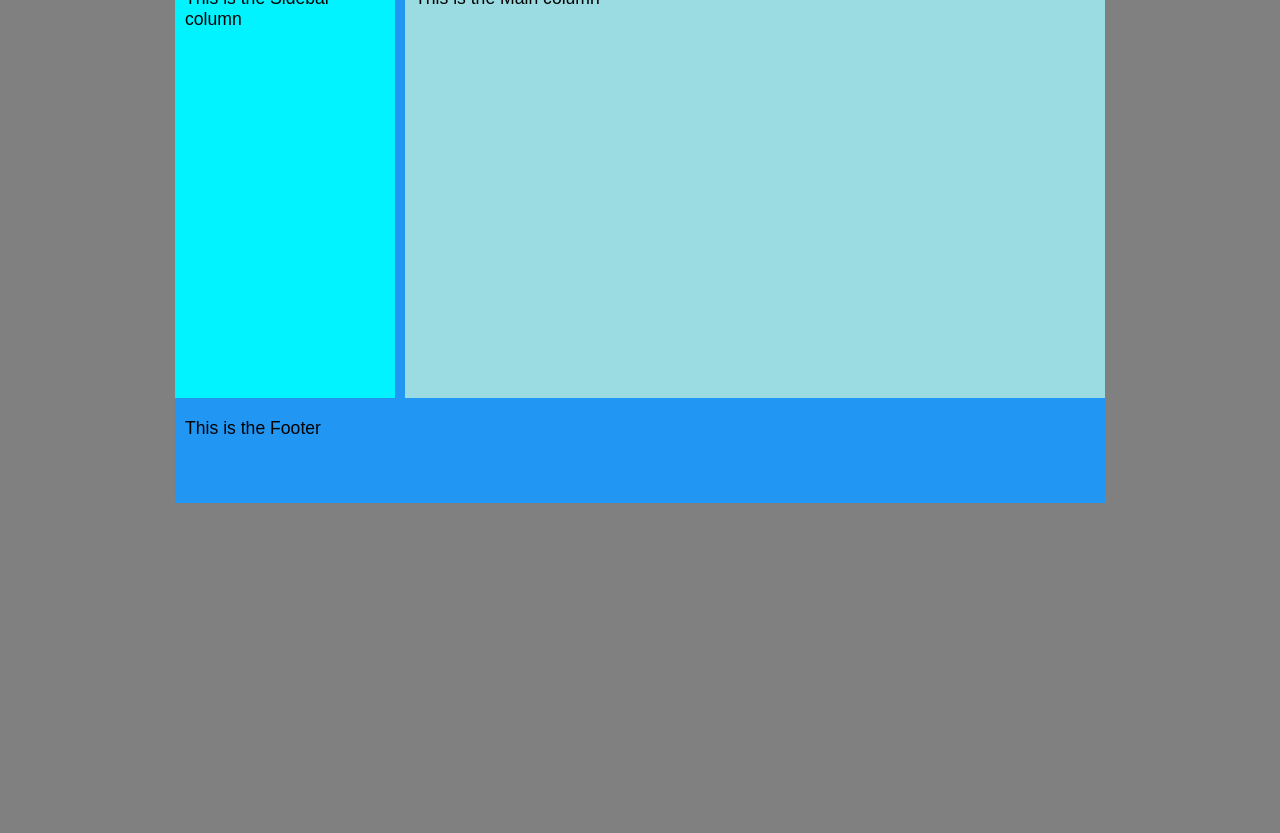
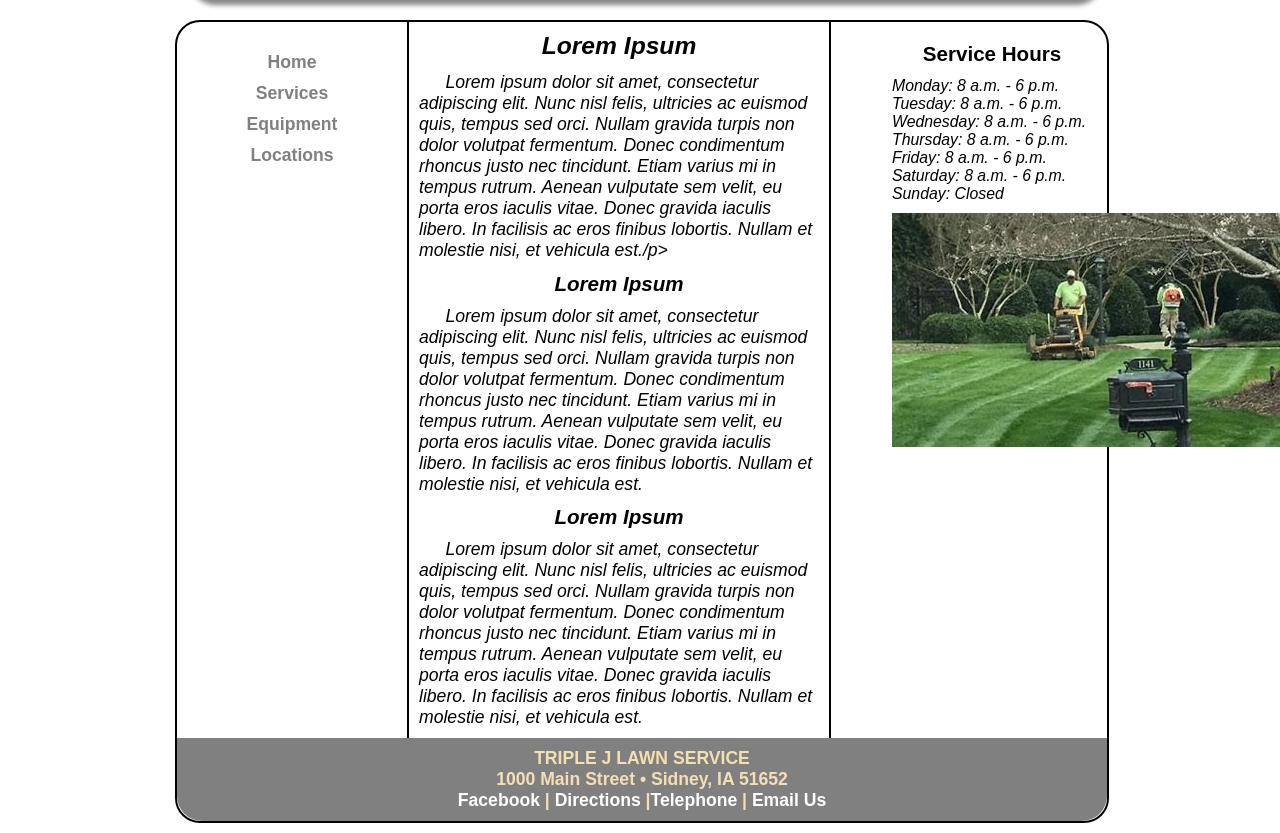
Before and after one commit to b-radgilbert/410test, a plain HTML site: page index.html in a window 1280 px wide. Shown: the part 327-1160 px from the top of the page. Before the commit the page ends 830 px from the top, so only its background shows below. Drawn offline with Linux system fonts and the light colour scheme.

Commit message:
Add files via upload

```diff
--- /dev/null
+++ b/css/styles.css
@@ -0,0 +1,147 @@
+@charset "utf-8";
+/*
+   sample start file for final project - educational use only
+
+   Author:   Brad Gilbert
+   Date:     11/10/24
+
+
+
+*/
+
+* {
+    margin: 0;
+    padding: 0;
+}
+
+body {
+    font-size: 1.1em;
+    font-family: Arial, Helvetica, sans-serif;
+	background-color: white;
+}
+
+#container {
+    width: 930px;
+    border-width: 1px;
+    margin: 0 auto;
+    background-color: white;
+}
+
+
+header {
+    width: 910px;	/* reduced by 20px to accommodate shadow */
+    margin-bottom: 30px;
+    margin-top: 10px;
+    text-align: center;
+    border: 1px solid #888888;
+    box-shadow: 15px 15px 5px 0 #888888;
+    border-radius: 25px;
+}
+
+nav {
+    width: 200px;
+    margin: 0 5px 0 5px;
+    padding: 25px 10px 0 10px;
+    float: left;
+    text-align: center;
+}
+
+nav ul {
+    font-weight: bold;
+    list-style: none;
+}
+
+nav ul li a {
+    padding: 5px;
+    color: gray;
+    text-decoration: none;
+    display:block;
+}
+
+nav ul li a:hover {
+    background: gray;
+    border-radius: 10px;
+    color: white;
+}
+
+#main {
+    width: 400px;
+    padding: 10px;
+    float: left;
+    color: black;
+    border-left: 2px solid;
+    border-right: 2px solid;
+    background-image: gray;
+	font-style: italic;
+}
+
+#main p {
+    text-indent: 1.5em;
+}
+
+figure{
+    padding-top: 10px;
+    text-align: center;
+}
+
+figcaption {
+    font-style: italic;
+}
+
+aside {
+    width: 200px;
+    margin: 0 5px 0 5px;
+    padding: 10px;
+    float: right;
+}
+
+aside p {
+    font-style: italic;
+    font-size: 0.9em;
+}
+
+h2 {
+    font-size: 1.4em;
+    text-align: center;
+    padding-bottom: 0.5em;
+}
+
+h3 {
+    text-align: center;
+    padding-bottom: 0.5em;
+    padding-top: 0.5em;
+}
+
+footer {
+    width: 910px;
+    margin: 0;
+    padding: 10px;
+    background-color: gray;
+    clear: both;
+    color: wheat;
+    font-weight: bold;
+    text-align: center;
+	border-bottom-left-radius: 25px;
+	border-bottom-right-radius: 25px;
+}
+
+#wrapper {
+    width: 930px;
+    margin-bottom: 10px;
+    border: 2px solid;
+    border-radius: 25px;
+}/* navigation for footer */
+footer a:link {
+    color: white;
+    text-decoration: none;
+}
+
+footer a:visited {
+    color: navy;
+    background-color: grey;
+    text-decoration: none;
+}
+
+footer a:hover {
+    text-decoration: underline;
+}
--- a/index.html
+++ b/index.html
@@ -1,38 +1,88 @@
 <!DOCTYPE html>
 <html lang="en">
-<head>
-<title>Two-Column Fixed Layout</title>
- <meta charset="utf-8" />
-   <link href="styles.css" rel="stylesheet" />
+  <head>
+	<!--
+		Final Project CMIS 410
+		Author: Brad Gilbert
+		Date: 11/10/24
 
-<!--
-Provided 2 column fixed layout in CMIS 410 - for educational purposes only
-Your Name:
-Today's Date:
+		These web pages are for educational purposes only, all content should be considered fictional.
 
--->
-</head>
-<body>
-<div id="container">
-	<div id="header">
-		<img src="samplelogo.png" alt="sample logo" />
-	</div> <!-- header ends here -->
-	<div id="navbar">
-		<p>This is the Navbar</p>
-	</div> <!-- navbar ends here -->
-	<div id="sidebar">
-		<p>This is the Sidebar column</p>
-	</div> <!-- sidebar column ends here -->
-	<div id="main">
-		<p>This is the Main column</p>
-	</div> <!-- main column ends here -->
-	<div id="footer">
-		<p>This is the Footer</p>
-	</div> <!-- footer ends here -->
+	-->
 
-</div> <!-- container ends here -->
+<meta http-equiv = "Content-Type" content = "text/html; charset=utf-8" />
+<title>TRIPLE J LAWN SERVICE</title>
+   <link href="css/styles.css" rel="stylesheet" />
 
 
+</head>
+
+<body>
+
+<div id = "container">
+
+<header>
+
+<a href="index.html"><img src="images/finalprojectlogo.png" alt="Lawnmower photo"/></a>
+
+</header>
+
+<div id = "wrapper">
+
+<nav>
+	<ul>
+	  <li><a href = "index.html">Home</a></li>
+	  <li><a href = "services.html">Services</a></li>
+	  <li><a href = "equipment.html">Equipment</a></li>
+	  <li><a href = "locations.html">Locations</a></li>
+	</ul>
+</nav>
+
+<article id = "main">
+
+<h2>Lorem Ipsum</h2>
+	<p>Lorem ipsum dolor sit amet, consectetur adipiscing elit. Nunc nisl felis, ultricies ac euismod quis, tempus sed orci. Nullam gravida turpis non dolor volutpat fermentum. Donec condimentum rhoncus justo nec tincidunt. Etiam varius mi in tempus rutrum. Aenean vulputate sem velit, eu porta eros iaculis vitae. Donec gravida iaculis libero. In facilisis ac eros finibus lobortis. Nullam et molestie nisi, et vehicula est./p>
+
+<h3>Lorem Ipsum</h3>
+	<p>Lorem ipsum dolor sit amet, consectetur adipiscing elit. Nunc nisl felis, ultricies ac euismod quis, tempus sed orci. Nullam gravida turpis non dolor volutpat fermentum. Donec condimentum rhoncus justo nec tincidunt. Etiam varius mi in tempus rutrum. Aenean vulputate sem velit, eu porta eros iaculis vitae. Donec gravida iaculis libero. In facilisis ac eros finibus lobortis. Nullam et molestie nisi, et vehicula est.</p>
+
+<h3>Lorem Ipsum</h3>
+	<p>Lorem ipsum dolor sit amet, consectetur adipiscing elit. Nunc nisl felis, ultricies ac euismod quis, tempus sed orci. Nullam gravida turpis non dolor volutpat fermentum. Donec condimentum rhoncus justo nec tincidunt. Etiam varius mi in tempus rutrum. Aenean vulputate sem velit, eu porta eros iaculis vitae. Donec gravida iaculis libero. In facilisis ac eros finibus lobortis. Nullam et molestie nisi, et vehicula est.</p>
+
+</article> <!-- end main -->
+
+<aside>
+
+<h3>Service Hours</h3>
+
+	<p>Monday: 8 a.m. - 6 p.m.</p>
+	<p>Tuesday: 8 a.m. - 6 p.m.</p>
+	<p>Wednesday:  8 a.m. - 6 p.m.</p>
+	<p>Thursday: 8 a.m. - 6 p.m.</p>
+	<p>Friday: 8 a.m. - 6 p.m.</p>
+	<p>Saturday: 8 a.m. - 6 p.m.</p>
+	<p>Sunday: Closed</p>
+
+<figure>
+  <img src = "images/Picture1.jpg" alt = "Mowing the Lawn"  />
+
+  <figcaption>
+
+  </figcaption>
+</figure>
+
+</aside>
+
+<footer>
+
+	<p>TRIPLE J LAWN SERVICE<br />
+	1000 Main Street &bull; Sidney, IA 51652<br />
+	<a href = "https://facebook.com" target="_blank">Facebook</a> | <a href = "#">Directions</a> |<a href = "555-123-4567">Telephone</a> | <a href = "bradley.gilbert31780@bobcats.peru.edu">Email Us</a></p>
+
+</footer>
+
+</div> <!-- end wrapper -->
+</div> <!-- end container -->
 
 </body>
 </html>
```
Also changed, not shown: images/Picture1.jpg (added), images/Picture2.jpg (added), 1 other file.
